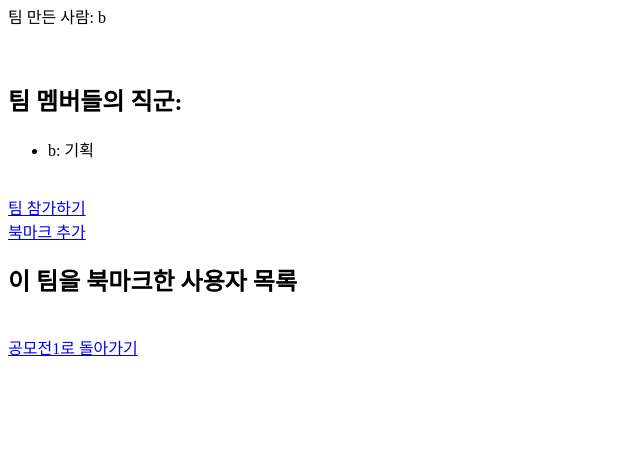
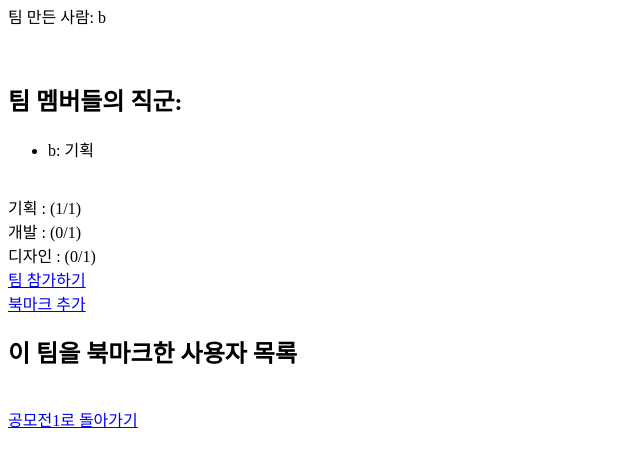
Before and after one commit to haejun1/Dding, a Django app: page /2/27/ in a window 1280 px wide. Shown: the part 229-696 px from the top of the page, without its empty margins (0-640 px from the left). Run offline with Django 4.2, Linux system fonts and the light colour scheme; a user stored in the database is signed in; data comes from the database, SQL or seed files in the repository; both versions use the stored data as it was after the commit; data that the repository does not hold is empty.

Commit message:
직군별로 인원 수 설정 가능

```diff
--- a/dding/ddingapp/apps.py
+++ b/dding/ddingapp/apps.py
@@ -1,5 +1,4 @@
 from django.apps import AppConfig
-
 
 class DdingappConfig(AppConfig):
     default_auto_field = 'django.db.models.BigAutoField'
--- a/dding/ddingapp/models.py
+++ b/dding/ddingapp/models.py
@@ -15,6 +15,17 @@ class Team(models.Model):
     gongmo = models.ForeignKey(Gongmo, on_delete=models.CASCADE)
     jickgoons = models.ManyToManyField(Jickgoon, through="Member")
     created_by = models.ForeignKey(User, on_delete=models.CASCADE, null=True)
+    dev_capacity = models.PositiveIntegerField(default=0)
+    plan_capacity = models.PositiveIntegerField(default=0)
+    design_capacity = models.PositiveIntegerField(default=0)
+    def get_dev_capacity(self):
+        return self.member_set.filter(jickgoon__name='개발').count()
+
+    def get_plan_capacity(self):
+        return self.member_set.filter(jickgoon__name='기획').count()
+
+    def get_design_capacity(self):
+        return self.member_set.filter(jickgoon__name='디자인').count()
 
 class Member(models.Model):
     user = models.ForeignKey(User, on_delete=models.CASCADE)
--- a/dding/ddingapp/templates/ddingapp/index.html
+++ b/dding/ddingapp/templates/ddingapp/index.html
@@ -2,7 +2,7 @@
 {% block body %}
 <h1>공모전 모음</h1>
 
-<a href="/gongmoCreate/">공모전 추가하러 가기</a>
+{#<a href="/gongmoCreate/">공모전 추가하러 가기</a>#}
 
 {% for gongmo in gongmos %}
 <h2><a href="/{{ gongmo.pk }}/">{{ gongmo.title }}</a></h2>
--- a/dding/ddingapp/templates/ddingapp/teamDetail.html
+++ b/dding/ddingapp/templates/ddingapp/teamDetail.html
@@ -14,6 +14,14 @@
 </ul>
 {% endif %}
 
+<br>
+
+
+<label>기획 : ({{ plan_capacity }}/{{ team.plan_capacity }})</label>
+<br>
+<label>개발 : ({{ dev_capacity }}/{{ team.dev_capacity }})</label>
+<br>
+<label>디자인 : ({{ design_capacity }}/{{ team.design_capacity }})</label>
 <br>
 
 <a href="/{{ team.gongmo.pk }}/{{ team.pk }}/teamJoin">팀 참가하기</a>
--- a/dding/ddingapp/views.py
+++ b/dding/ddingapp/views.py
@@ -7,7 +7,6 @@ from django.contrib.auth.decorators import login_required
 from django.urls import reverse
 from django.utils.html import escape
 from django.utils import timezone
-
 
 # Create your views here.
 def index(request):
@@ -39,6 +38,7 @@ def teamCreate(request, gongmoPk):
             teamPost.gongmo = gongmo
             teamPost.created_by = request.user
             teamPost.save()
+            teamForm.save_m2m()
             return redirect("gongmoDetail", gongmoPk=gongmo.pk)
         else:
             messages.error(request, "폼이 유효하지 않습니다")
@@ -65,11 +65,15 @@ def teamDetail(request, gongmoPk, teamPk):
     else:
         member_jickgoon = None
 
+
     context = {
         'team': team,
         'jickgoons': jickgoons,
         'member_jickgoon': member_jickgoon,
         'bookmarks' : bookmarks,
+        'dev_capacity': team.get_dev_capacity(),
+        'plan_capacity': team.get_plan_capacity(),
+        'design_capacity': team.get_design_capacity(),
     }
     return render(request, 'ddingapp/teamDetail.html', context)
 
@@ -93,9 +97,28 @@ def teamJoin(request, gongmoPk, teamPk):
         selected_jickgoons_ids = request.POST.getlist('jickgoons')
         team.member_set.filter(user=request.user).delete()
 
+        dev_capacity = team.dev_capacity
+        plan_capacity = team.plan_capacity
+        design_capacity = team.design_capacity
+
+        member_counts = {
+            '개발': team.member_set.filter(jickgoon__name='개발').count(),
+            '기획': team.member_set.filter(jickgoon__name='기획').count(),
+            '디자인': team.member_set.filter(jickgoon__name='디자인').count(),
+        }
+
         for jickgoon_id in selected_jickgoons_ids:
             jickgoon = get_object_or_404(Jickgoon, id=jickgoon_id)
+
+            if (jickgoon.name == '개발' and member_counts['개발'] >= dev_capacity) or \
+               (jickgoon.name == '기획' and member_counts['기획'] >= plan_capacity) or \
+               (jickgoon.name == '디자인' and member_counts['디자인'] >= design_capacity):
+                messages.error(request, f"{jickgoon.name} 직군의 참가 인원 수가 이미 초과되었습니다.")
+                return redirect('teamDetail', gongmoPk=gongmoPk, teamPk=teamPk)
+
             Member.objects.create(user=request.user, team=team, jickgoon=jickgoon)
+            member_counts[jickgoon.name] += 1
+
 
         notification_message = f"{escape(request.user.username)} 님이 {escape(team.name)} 팀에 {escape(jickgoon.name)} 직군으로 참여하였습니다. ({timezone.now()})"
         notification = Notification.objects.create(user=request.user, team=team, jickgoon=jickgoon, message=notification_message)
```
Also changed, not shown: dding/ddingapp/forms.py (+6 -1 lines), dding/db.sqlite3, dding/ddingapp/migrations/0015_member_num_of_slots.py (added), dding/ddingapp/migrations/0016_team_design_capacity_team_dev_capacity_and_more.py (added), dding/ddingapp/migrations/0017_remove_member_num_of_slots.py (added).
